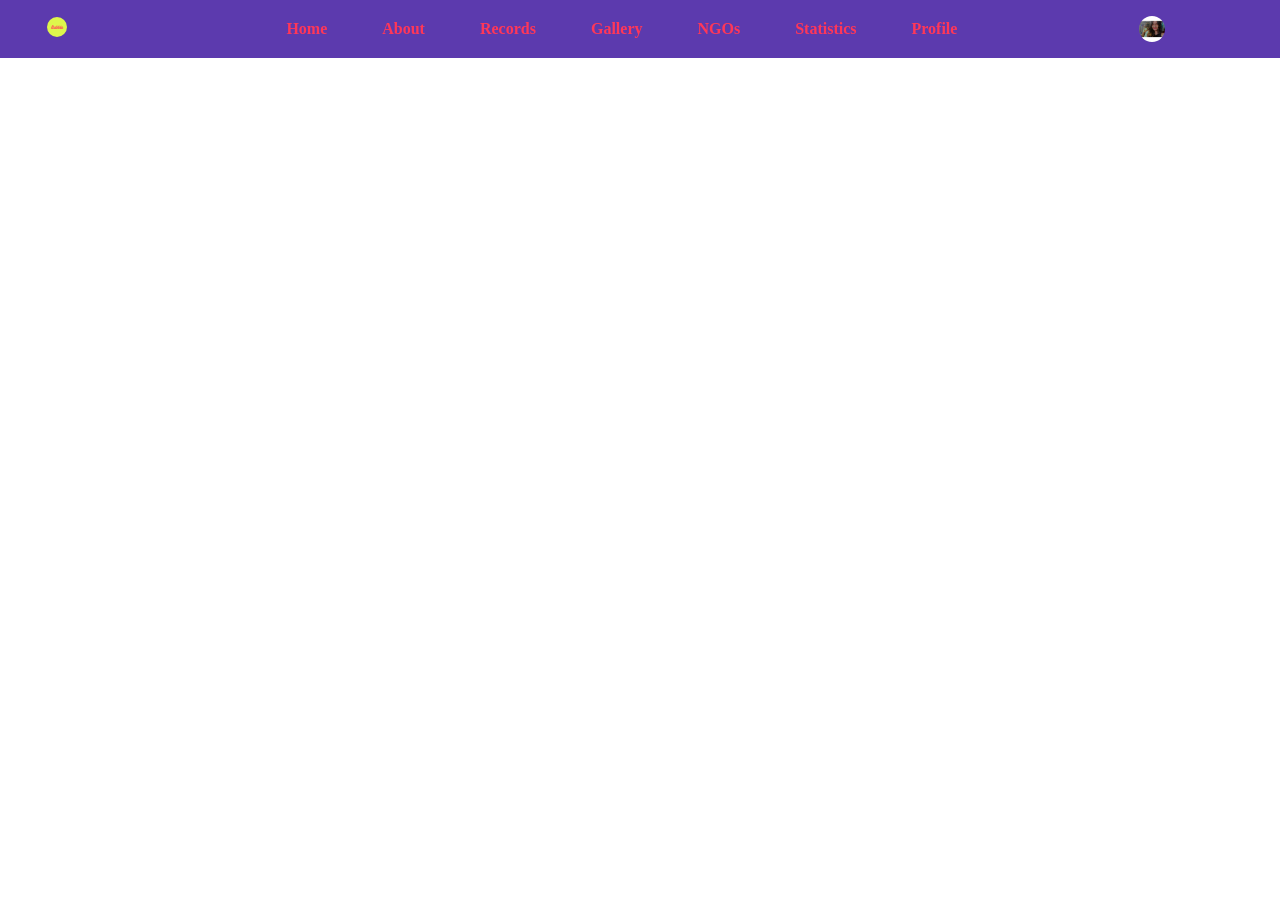
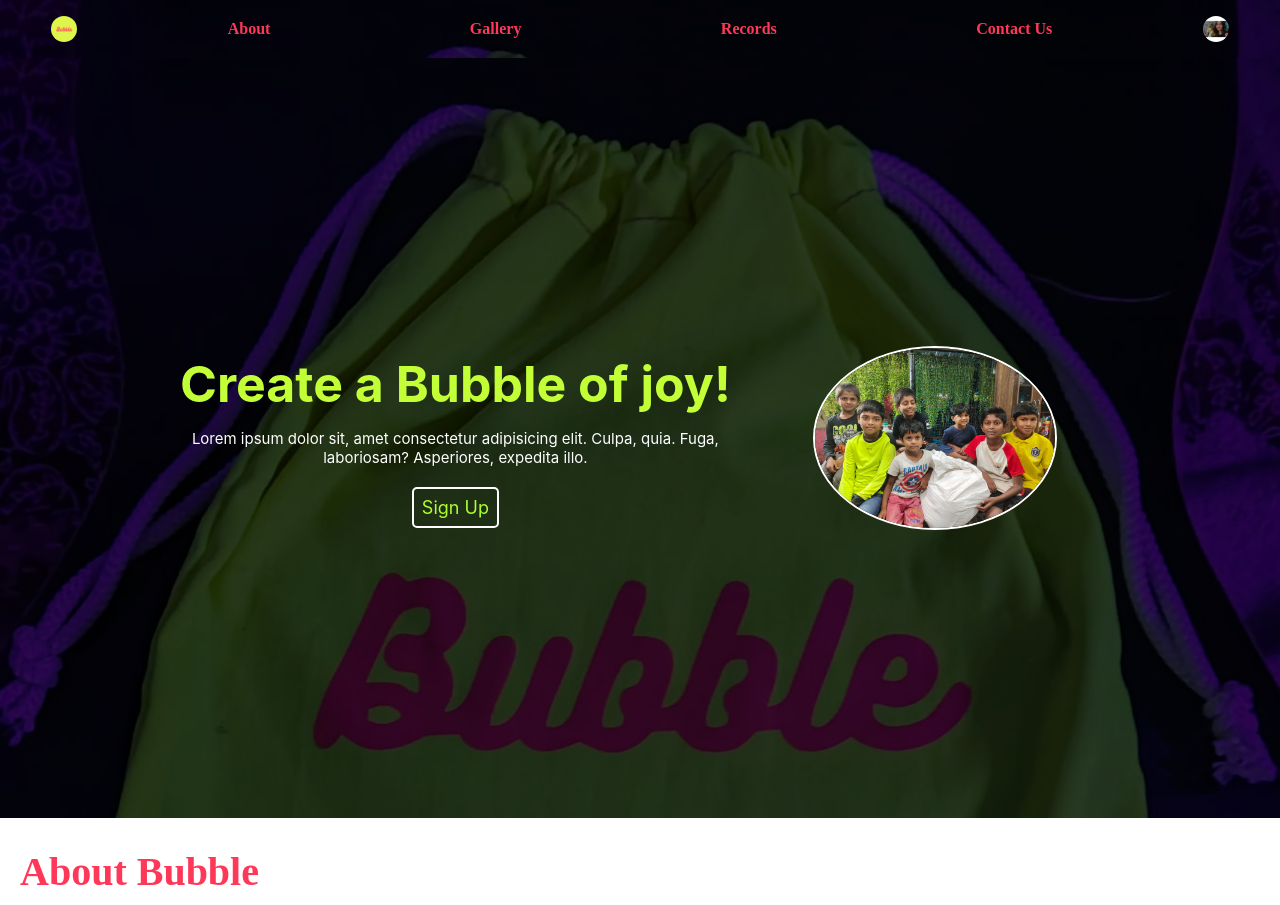
Before and after one commit to anusha-c18/Bubble, a PHP site: page /html/index.html in a window 1280 px wide. Shown: the top 905 px of the page. Before the commit the page ends 58 px from the top, so only its background shows below. Run offline with PHP 8.4, Linux system fonts and the light colour scheme; grey boxes are pictures that could not be loaded.

Commit message:
styled the first section

```diff
--- a/css/style.css
+++ b/css/style.css
@@ -2,66 +2,158 @@
     margin: 0;
     padding:0;
 }
+
+
 .navbar{
     display: flex;
-    background-color: rgba(45, 0, 150, 0.774);
+    justify-content: space-around;
+    flex-wrap: wrap;
+}
+
+
+.background{
+    background: rgba(0, 0, 0, 0.7) url(/images/bubble\ bags.jpeg);
+    background-size: cover;
+    background-blend-mode: darken;
+}
+.nav-list{
+     width: 80%;
+    display: flex;
+    justify-content: space-around;
+    flex-wrap: wrap;
+    align-items: center;
+}
+
+.navitem{
+    list-style: none;
+    padding:20px 20px 20px 20px;
+}
+
+.navitem a{
+    text-decoration: none;
+    color: rgb(255, 55, 88);
+    font-weight: bold;
+}
+
+.navitem a:hover{
+    text-decoration: none;
+    color: rgb(195, 255, 55);
+    font-weight: bold;
 }
 
 .logo{
-    width:20%;
     display: flex;
     justify-content: center ;
+    width: 10%;
     align-items: center;
 }
-
-.logo img{
-    width:10%;
-    border-radius: 50px;
-}
-
-.nav-list{
-    width: 80%;
+.logo a{
     display: flex;
     justify-content: center;
     align-items: center;
 }
 
-.nav-list li{
-    list-style: none;
-    padding:20px 20px 20px 35px;
-}
-
-.nav-list li a{
-    text-decoration: none;
-    color: rgb(255, 55, 88);
-    font-weight: bold;
-}
-
-.nav-list li a:hover{
-    text-decoration: none;
-    color: rgb(195, 255, 55);
-    font-weight: bold;
+.logo img{
+    width:20%;
+    border-radius: 50px;
+    border-width: 20px;
+    border-color:  white;
 }
 
 .profile{
-    width:20%;
+    width:10%;
     display: flex;
     justify-content: center ;
     align-items: center;
 }
 
 .profile img{
-    width:10%;
+    width:20%;
     border-radius: 50px;
 }
+.box_main{
+    height:95vh;
+    display:flex;
+    justify-content: center;
+    align-items: center;
+}
+.first{
+    display:flex;
+    justify-content: center;
+    align-items: center;
+    margin:auto;
+    max-width: 75%;
+    flex-direction: row;
+    color: white;
+    font-family:-apple-system, BlinkMacSystemFont, 'Segoe UI', Roboto, Oxygen, Ubuntu, Cantarell, 'Open Sans', 'Helvetica Neue', sans-serif;
+}
 
-.slider{
+.left{
+    width:80%;
+    display: flex;
+    flex-direction: column;
+    justify-content: center;
+    align-items: center;
+}
+
+.right{
+    width:50%;
+}
+
+.right img{
+    width: 65%;
+    border-radius: 50%;
+    border: white solid 2px;
+    display: block;
+    margin:auto;
+}
+
+.text-big{
+    font-size: 50px;
+    margin: 15px 5px 15px 5px;
+    color: rgb(195, 255, 55);
+    text-align: center;
+}
+
+
+.text-small{
+    font-size: 15px;
+    margin: 10px 5px 10px 5px;
+    text-align: center;
+}
+
+.buttons button{
+    font-size: 18px;
+    margin: 10px 5px 10px 5px;;
+    padding: 8px;
+    border: 2px white solid;
+    border-radius: 5px;
+    background-color: transparent;
+    color: greenyellow;
+    font-family:-apple-system, BlinkMacSystemFont, 'Segoe UI', Roboto, Oxygen, Ubuntu, Cantarell, 'Open Sans', 'Helvetica Neue', sans-serif;
+    cursor: pointer;
+}
+
+.about{
+    display: flex;
+    justify-content: center;
+    align-items: flex-start;
+    margin: 30px 20px 30px 20px ;
+}
+
+.info{
+    align-self:flex-start;
+    color: rgb(255, 55, 88);
+    font-size: 40px;
+    margin-bottom: 10px;
+}
+
+/* .slider{
     overflow: hidden;
 }
 .slider figure{
     position: relative;
     width: 500%;
-    height: 20%;
     margin:0;
     left:0;
     animation: 20s slider infinite;
@@ -106,4 +198,4 @@
     100%{
         left:-400%;
     }
-}
+} */
--- a/html/index.html
+++ b/html/index.html
@@ -11,34 +11,24 @@
 
 <body>
     <header>
-        <nav class='navbar'>
+        <nav class='navbar background'>
+            <div class="logo">
+                <a href="/html/index.html">
+                    <img src="../images/logo.png" alt="logo">
+                </a>
+            </div>
             <ul class="nav-list">
-                <div class="logo">
-                    <a href="/html/index.html">
-                        <img src="../images/logo.png" alt="logo">
-                    </a>
-                </div>
-
                 <li class='navitem'>
-                    <a href="/html/index.html">Home</a>
+                    <a href="/html/about.html">About</a>
                 </li>
                 <li class='navitem'>
-                    <a href="/html/about.html">About</a>
+                    <a href="/html/gallery.html">Gallery</a>
                 </li>
                 <li class='navitem'>
                     <a href="/html/records.html">Records</a>
                 </li>
                 <li class='navitem'>
-                    <a href="/html/gallery.html">Gallery</a>
-                </li>
-                <li class='navitem'>
-                    <a href="/html/ngos.html">NGOs</a>
-                </li>
-                <li class='navitem'>
-                    <a href="/html/statistics.html">Statistics</a>
-                </li>
-                <li class='navitem'>
-                    <a href="/html/profile.html">Profile</a>
+                    <a href="/html/profile.html">Contact Us</a>
                 </li>
             </ul>
             <div class="profile">
@@ -47,15 +37,47 @@
         </nav>
     </header>
     <main>
-        <!-- <div class="slider">
-            <figure>
-                <img src="../images/c1.jpeg" alt="">
-                <img src="../images/c2.jpeg" alt="">
-                <img src="../images/c1.jpeg" alt="">
-                <img src="../images/c2.jpeg" alt="">
-                <img src="../images/c1.jpeg" alt="">
-            </figure>
+        <!-- <div class="carousel">
         </div> -->
+        <div class="box_main background">
+            <div class="first">
+                <div class="left">
+                    <div class="image">
+                        <h2 class="text-big">Create a Bubble of joy!</h2>
+                        <p class="text-small">Lorem ipsum dolor sit, amet consectetur adipisicing elit. Culpa, quia.
+                            Fuga, laboriosam?
+                            Asperiores, expedita illo.</p>
+                    </div>
+
+                    <div class="buttons">
+                        <button>Sign Up</button>
+                    </div>
+                </div>
+                <div class="right">
+                    <img src="/images/c1.jpeg" alt="kids smiling haha">
+                </div>
+            </div>
+        </div>
+
+        <div class="about">
+            <div class="left">
+                <h2 class="info">About Bubble</h2>
+                <p>Lorem ipsum dolor sit amet consectetur adipisicing elit. Porro veritatis veniam aut eaque ratione
+                    temporibus est modi natus aliquam culpa repellendus libero laborum, quasi illum officiis, quia quis
+                    facere incidunt quae, optio placeat vero architecto iste! Explicabo ducimus magni tenetur corrupti
+                    cumque minus laudantium quibusdam? Hic atque officia saepe expedita quibusdam. Ea ratione dicta
+                    reiciendis debitis a amet dolores, deleniti earum accusantium ut dolore accusamus voluptate sunt
+                    sint deserunt, quasi nam? Dolores sed deleniti esse est cum ut quod perferendis officia numquam ex
+                    vitae dolore molestias error nulla fugiat nihil illo, sint dignissimos nobis! Non debitis vel quae
+                    optio voluptatibus.</p>
+            </div>
+            <div class="right">
+                <iframe width="500" height="315" src="https://www.youtube.com/embed/OTXEsNqLhTw" title="YouTube video player"
+        frameborder="0" allow="accelerometer; autoplay; clipboard-write; encrypted-media; gyroscope; picture-in-picture"
+        allowfullscreen></iframe>
+            </div>
+        </div>
+        <!-- HOWW BUBBLE WORKS - HOW DESKPASS WORKS -->
     </main>
     <footer>
         <!-- enter social media, contact and web developer details -->
```
Also changed, not shown: html/about.html (+5 -3 lines), images/bubble bags.jpeg (added).
